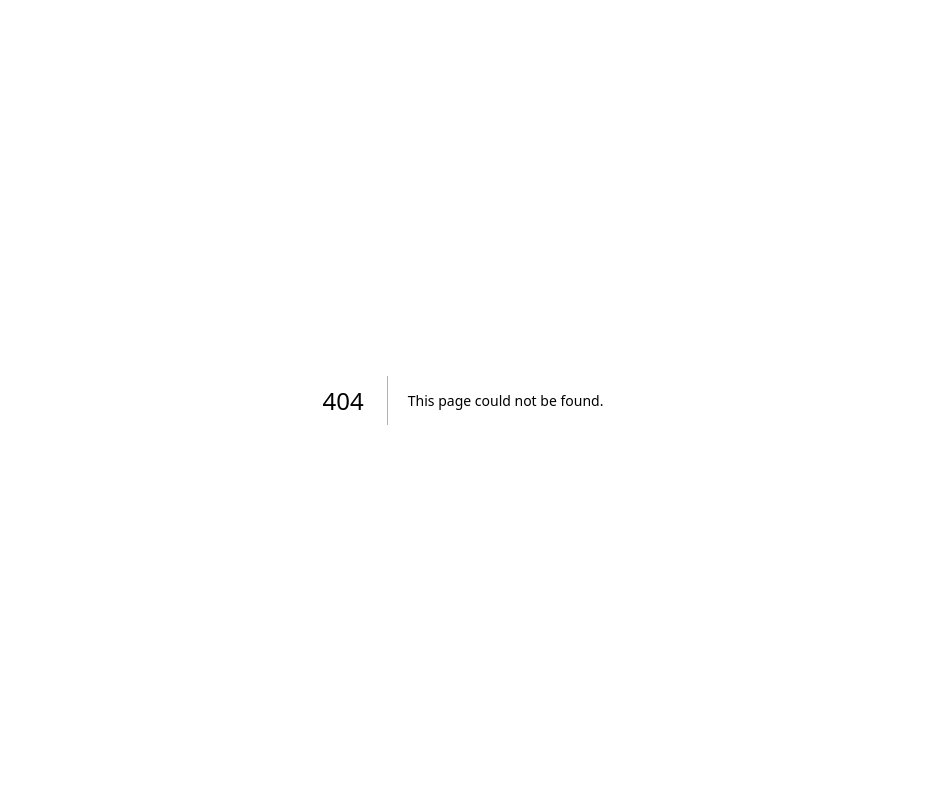
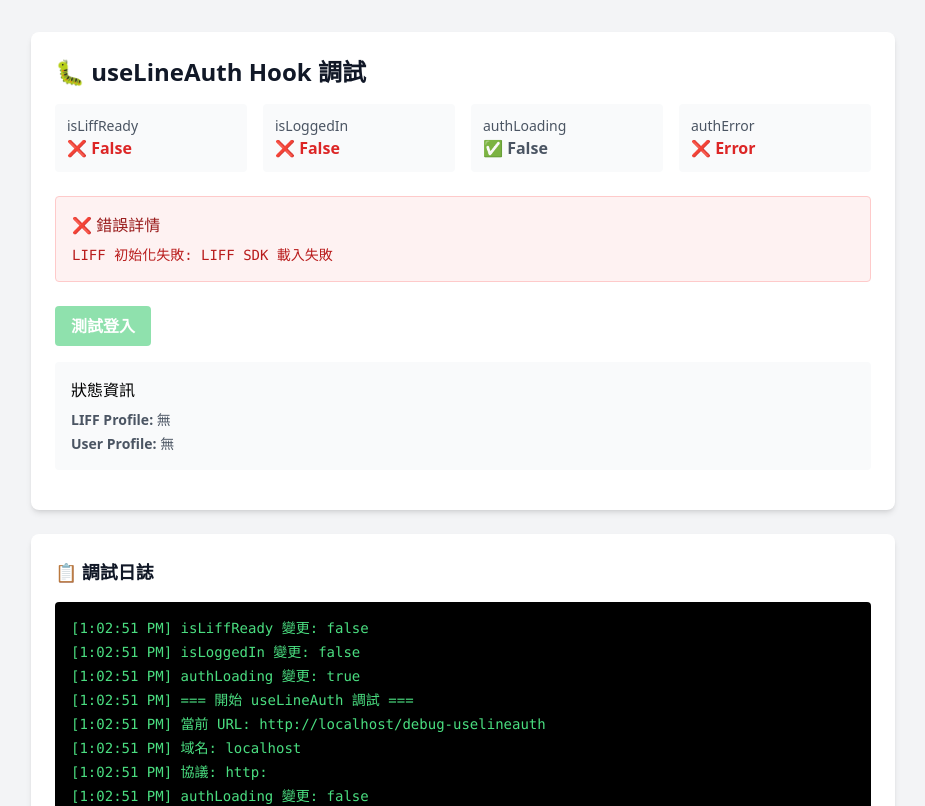
Before and after one commit to milk137592000/Leave, a Next.js app: page /debug-uselineauth in a window 1280 px wide. Before the commit this address had no page. Shown: the top 806 px of the page, without its empty margins (177-1102 px from the left). Built offline with nearby package versions, Linux system fonts and the light colour scheme.

Commit message:
Add useLineAuth debug page to troubleshoot leave page LIFF issues

```diff
--- /dev/null
+++ b/src/app/debug-uselineauth/page.tsx
@@ -0,0 +1,165 @@
+'use client';
+
+import { useEffect, useState } from 'react';
+import { useLineAuth } from '@/hooks/useLineAuth';
+
+export default function DebugUseLineAuthPage() {
+    const [logs, setLogs] = useState<string[]>([]);
+    const [isClient, setIsClient] = useState(false);
+
+    const addLog = (message: string) => {
+        const timestamp = new Date().toLocaleTimeString();
+        const logMessage = `[${timestamp}] ${message}`;
+        console.log(logMessage);
+        setLogs(prev => [...prev, logMessage]);
+    };
+
+    // 使用 useLineAuth hook（和請假頁面一樣）
+    const {
+        isLiffReady,
+        isLoggedIn,
+        liffProfile,
+        userProfile,
+        isLoading: authLoading,
+        error: authError,
+        login
+    } = useLineAuth();
+
+    useEffect(() => {
+        setIsClient(true);
+    }, []);
+
+    useEffect(() => {
+        if (!isClient) return;
+
+        addLog('=== 開始 useLineAuth 調試 ===');
+        addLog(`當前 URL: ${window.location.href}`);
+        addLog(`域名: ${window.location.hostname}`);
+        addLog(`協議: ${window.location.protocol}`);
+    }, [isClient]);
+
+    useEffect(() => {
+        addLog(`isLiffReady 變更: ${isLiffReady}`);
+    }, [isLiffReady]);
+
+    useEffect(() => {
+        addLog(`isLoggedIn 變更: ${isLoggedIn}`);
+    }, [isLoggedIn]);
+
+    useEffect(() => {
+        addLog(`authLoading 變更: ${authLoading}`);
+    }, [authLoading]);
+
+    useEffect(() => {
+        if (authError) {
+            addLog(`❌ authError: ${authError}`);
+        }
+    }, [authError]);
+
+    useEffect(() => {
+        if (liffProfile) {
+            addLog(`✅ liffProfile 獲取成功: ${liffProfile.displayName}`);
+        }
+    }, [liffProfile]);
+
+    useEffect(() => {
+        if (userProfile) {
+            addLog(`✅ userProfile 獲取成功: ${userProfile.memberName}`);
+        }
+    }, [userProfile]);
+
+    if (!isClient) {
+        return <div className="p-8">載入中...</div>;
+    }
+
+    return (
+        <div className="min-h-screen bg-gray-100 py-8">
+            <div className="container mx-auto px-4 max-w-4xl">
+                <div className="bg-white rounded-lg shadow-md p-6 mb-6">
+                    <h1 className="text-2xl font-bold text-gray-900 mb-4">
+                        🐛 useLineAuth Hook 調試
+                    </h1>
+
+                    <div className="grid grid-cols-2 md:grid-cols-4 gap-4 mb-6">
+                        <div className="bg-gray-50 p-3 rounded">
+                            <div className="text-sm text-gray-600">isLiffReady</div>
+                            <div className={`font-bold ${isLiffReady ? 'text-green-600' : 'text-red-600'}`}>
+                                {isLiffReady ? '✅ True' : '❌ False'}
+                            </div>
+                        </div>
+
+                        <div className="bg-gray-50 p-3 rounded">
+                            <div className="text-sm text-gray-600">isLoggedIn</div>
+                            <div className={`font-bold ${isLoggedIn ? 'text-green-600' : 'text-red-600'}`}>
+                                {isLoggedIn ? '✅ True' : '❌ False'}
+                            </div>
+                        </div>
+
+                        <div className="bg-gray-50 p-3 rounded">
+                            <div className="text-sm text-gray-600">authLoading</div>
+                            <div className={`font-bold ${authLoading ? 'text-yellow-600' : 'text-gray-600'}`}>
+                                {authLoading ? '⏳ True' : '✅ False'}
+                            </div>
+                        </div>
+
+                        <div className="bg-gray-50 p-3 rounded">
+                            <div className="text-sm text-gray-600">authError</div>
+                            <div className={`font-bold ${authError ? 'text-red-600' : 'text-green-600'}`}>
+                                {authError ? '❌ Error' : '✅ None'}
+                            </div>
+                        </div>
+                    </div>
+
+                    {authError && (
+                        <div className="mb-6 p-4 bg-red-50 border border-red-200 rounded">
+                            <h3 className="font-medium text-red-800 mb-2">❌ 錯誤詳情</h3>
+                            <p className="text-red-700 text-sm font-mono">{authError}</p>
+                        </div>
+                    )}
+
+                    <div className="mb-4">
+                        <button
+                            onClick={login}
+                            disabled={authLoading || !isLiffReady}
+                            className="bg-green-500 hover:bg-green-700 text-white font-bold py-2 px-4 rounded disabled:opacity-50"
+                        >
+                            測試登入
+                        </button>
+                    </div>
+
+                    <div className="mb-4 p-4 bg-gray-50 rounded">
+                        <h3 className="font-medium mb-2">狀態資訊</h3>
+                        <div className="text-sm text-gray-600 space-y-1">
+                            <p><strong>LIFF Profile:</strong> {liffProfile ? `${liffProfile.displayName} (${liffProfile.userId})` : '無'}</p>
+                            <p><strong>User Profile:</strong> {userProfile ? `${userProfile.memberName} (${userProfile.team})` : '無'}</p>
+                        </div>
+                    </div>
+                </div>
+
+                <div className="bg-white rounded-lg shadow-md p-6">
+                    <h2 className="text-lg font-semibold text-gray-900 mb-4">
+                        📋 調試日誌
+                    </h2>
+                    <div className="bg-black text-green-400 p-4 rounded font-mono text-sm max-h-96 overflow-y-auto">
+                        {logs.length === 0 ? (
+                            <p className="text-gray-500">等待日誌...</p>
+                        ) : (
+                            logs.map((log, index) => (
+                                <div key={index} className="mb-1">
+                                    {log}
+                                </div>
+                            ))
+                        )}
+                    </div>
+                </div>
+
+                <div className="mt-6 bg-blue-50 border border-blue-200 rounded p-4">
+                    <h3 className="font-medium text-blue-800 mb-2">💡 說明</h3>
+                    <p className="text-blue-700 text-sm">
+                        這個頁面使用和請假頁面完全相同的 useLineAuth hook，可以幫助調試 LIFF 初始化問題。
+                    </p>
+                </div>
+            </div>
+        </div>
+    );
+}
```
